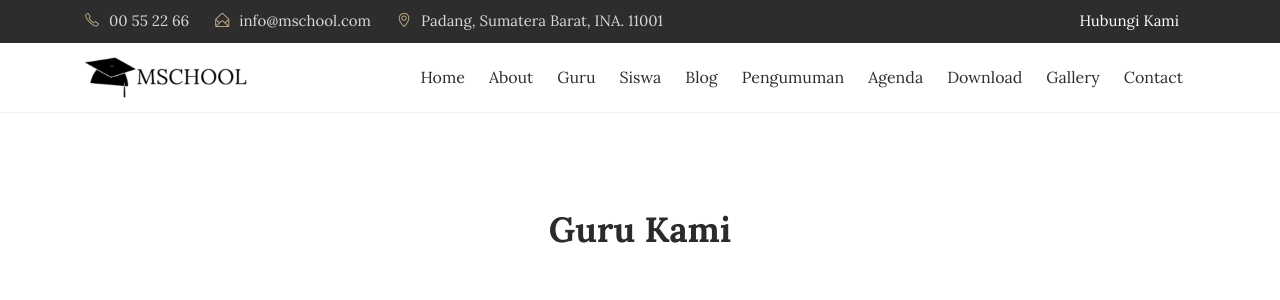
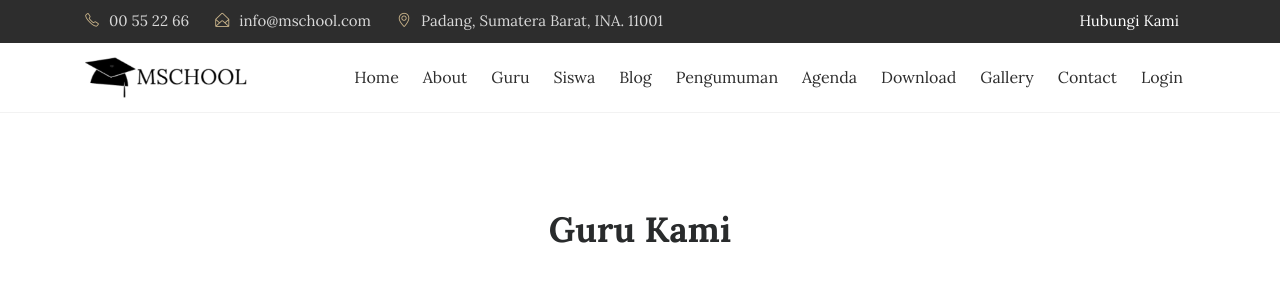
Before and after one commit to 3125311054/ci-mschool, a CodeIgniter app: page /mschool/guru in a window 1280 px wide. Shown: the top 300 px of the page. Run offline with CodeIgniter, Linux system fonts and the light colour scheme; data comes from the database, SQL or seed files in the repository.

Commit message:
Update v_guru.php

```diff
--- a/application/views/depan/v_guru.php
+++ b/application/views/depan/v_guru.php
@@ -92,6 +92,9 @@
                               </li>
                               <li class="nav-item">
                                 <a class="nav-link" href="<?php echo site_url('contact');?>">Contact</a>
+                              </li>
+                              <li class="nav-item">
+                                <a class="nav-link" href="<?php echo site_url('login');?>">Login</a>
                               </li>
                         </ul>
                   </div>
```
